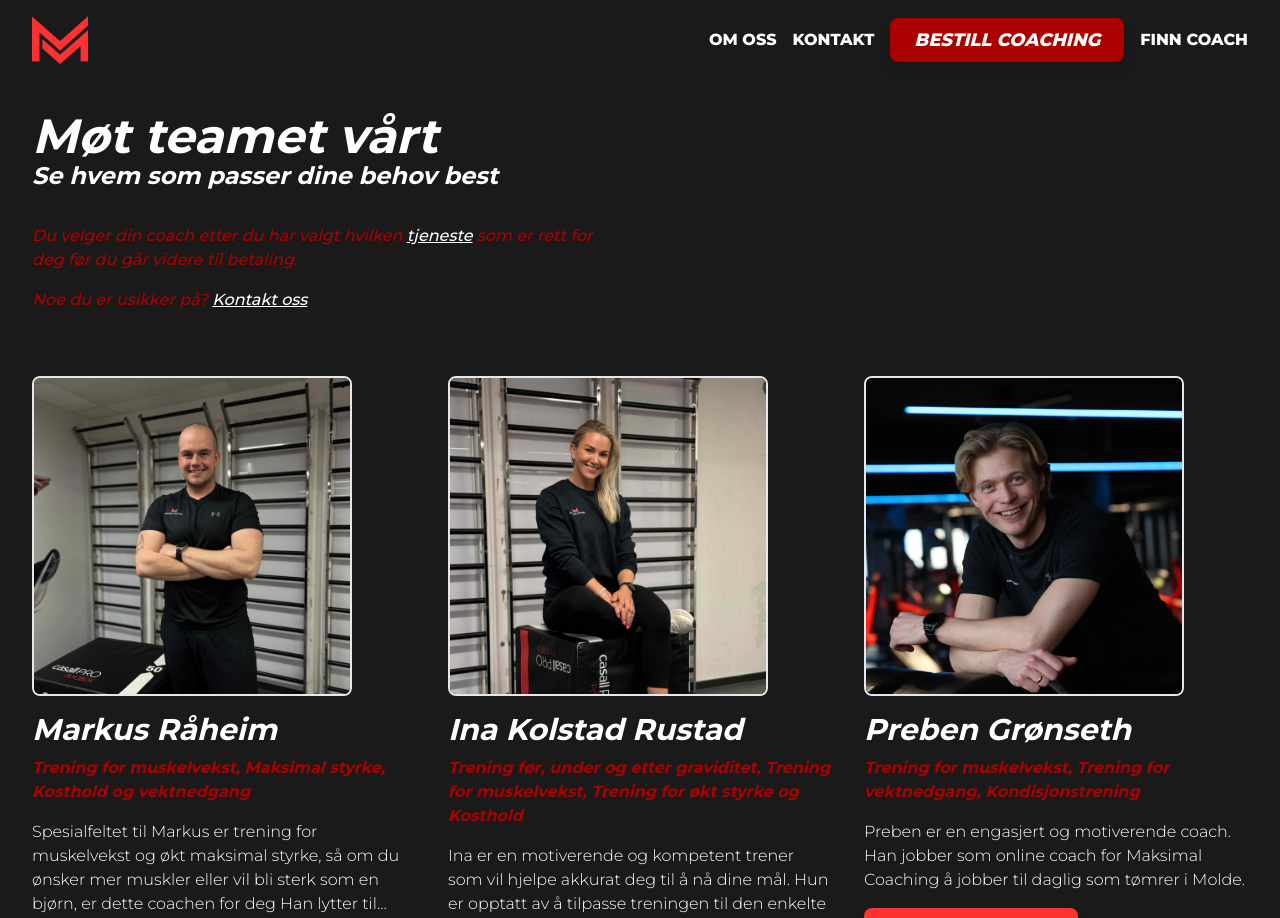
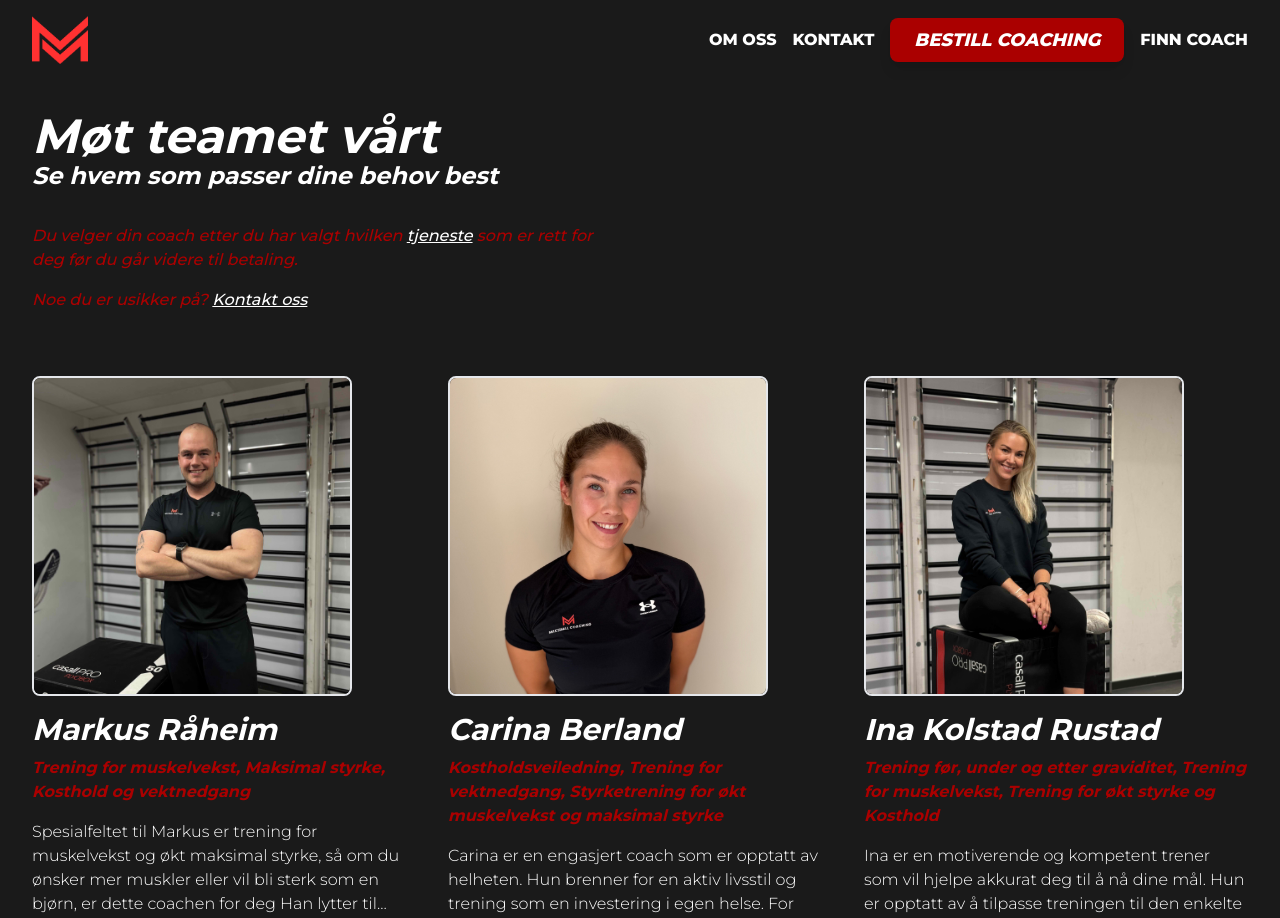
Before and after one commit to ekaspersen/maksimalcoaching, a Next.js app: page /team in a window 1280 px wide. Shown: the top 918 px of the page. Built offline with nearby package versions, Linux system fonts and the light colour scheme.

Commit message:
carina berland added

```diff
--- a/app/data/coaches.js
+++ b/app/data/coaches.js
@@ -37,6 +37,37 @@ Markus tar på seg alle typer kunder og brenner for å hjelpe akkurat deg mot di
         email: "markusraheim@maksimalcoaching.no",
         instagram: "https://www.instagram.com/markusraaheim/",
         instagramAt: "markusraaheim",
+        tjeneste1: "Kombinert oppfølging",
+        tjeneste2: "Treningsoppfølging",
+        tjeneste3: "Kostholdsoppfølging",
+    },
+    {
+        id: "carina-berland",
+        name: "Carina Berland",
+        fname: "Carina",
+        image: "/carina-b.jpg",
+        specialties:
+            "Kostholdsveiledning, Trening for vektnedgang, Styrketrening for økt muskelvekst og maksimal styrke",
+        experiences: [
+            "Bachelor i sykepleie – NTNU",
+            "Årsstudium i trening, helse og prestasjon - UiT",
+            "HYROX365 Foundation Course",
+            "Gruppeinstruktør innen indoor cycling, styrketrening, HIIT og HYROX – SATS Academy",
+        ],
+        about: `
+HVEM ER CARINA?:
+Carina er en engasjert coach som er opptatt av helheten. Hun brenner for en aktiv livsstil og trening som en investering i egen helse. For Carina er trening for alle, og hun ønsker å hjelpe både deg som vil komme i gang og deg som ønsker å utvikle deg og prestere bedre.
+
+ERFARING:
+Carina har erfaring med styrketrening, løping og HYROX, både gjennom egen trening og som instruktør. Hun har selv gjennomgått en livsstilsendring og vet hvor viktig mestring, gode vaner og kontinuitet er for å skape resultater som varer.
+
+HVORFOR VELGE CARINA SOM COACH?:
+Hos Carina får du mer enn bare et treningsprogram. Du får individuell oppfølging og en plan tilpasset dine mål, ditt nivå og din hverdag. Med bakgrunn innen både helse og trening ønsker hun å hjelpe deg med å bli sterkere, få bedre kondisjon og oppleve fremgang, samtidig som treningen skal være noe du trives med og kan opprettholde over tid.`,
+        shortBio:
+            "Carina er en engasjert coach som er opptatt av helheten. Hun brenner for en aktiv livsstil og trening som en investering i egen helse. For Carina er trening for alle, og hun ønsker å hjelpe både deg som vil komme i gang og deg som ønsker å utvikle deg og prestere bedre.",
+        email: "carina.berland@maksimalcoaching.no",
+        instagram: "https://www.instagram.com/carina_berland/",
+        instagramAt: "carina_berland",
         tjeneste1: "Kombinert oppfølging",
         tjeneste2: "Treningsoppfølging",
         tjeneste3: "Kostholdsoppfølging",
```
Also changed, not shown: public/carina-b.jpg (added).
